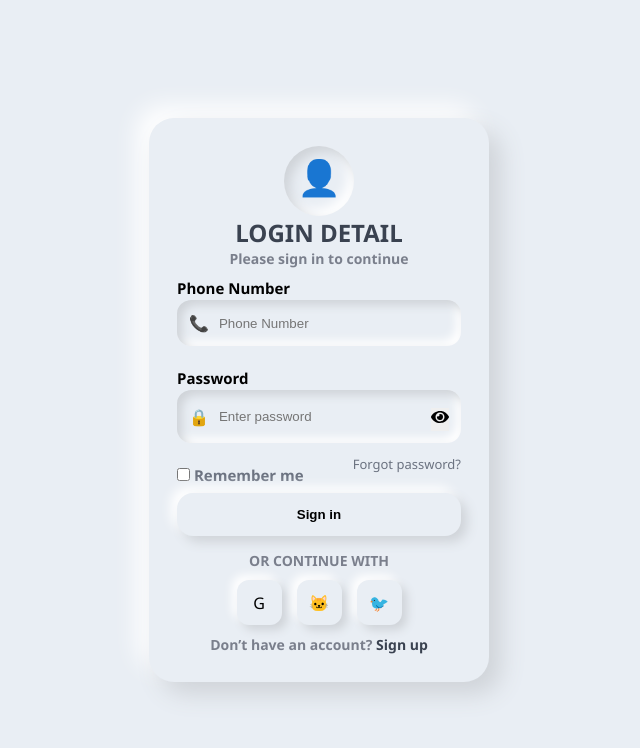
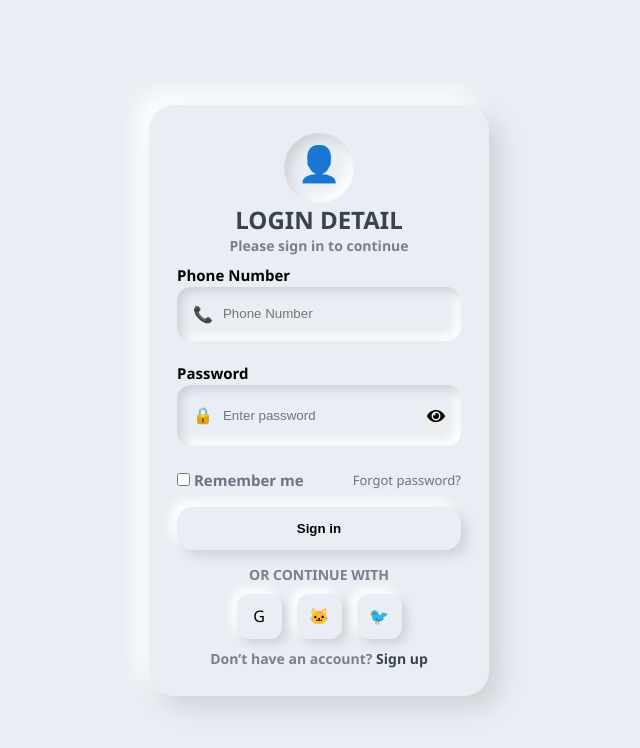
Before and after one commit to rohit8044/ff-project, a React app: page / in a window 1280 px wide. Shown: the top 748 px of the page, without its empty margins (321-961 px from the left). Built offline with nearby package versions, Linux system fonts and the light colour scheme; the HTML template or start-up script is replaced by a standard one.

Commit message:
Update Loginpage.css

```diff
--- a/src/Loginpage.css
+++ b/src/Loginpage.css
@@ -43,7 +43,7 @@ label{
   display:flex;
   align-items:center;
   gap:10px;
-  padding:12px;
+  padding:16px;
   margin:12px 0;
   border-radius:14px;
   background:#e9eef4;
@@ -55,11 +55,18 @@ label{
   background:transparent;
   width:100%;
 }
+.Errormessa{
+  margin-top: -10px;
+}
 .row{
   display:flex;
+  padding-top: 2px;
   justify-content:space-between;
   font-size:13px;
   color:#6b7280;
+}
+.row span{
+  padding-top: 11px;
 }
 .inputBox .btn{
   position: relative;
```
